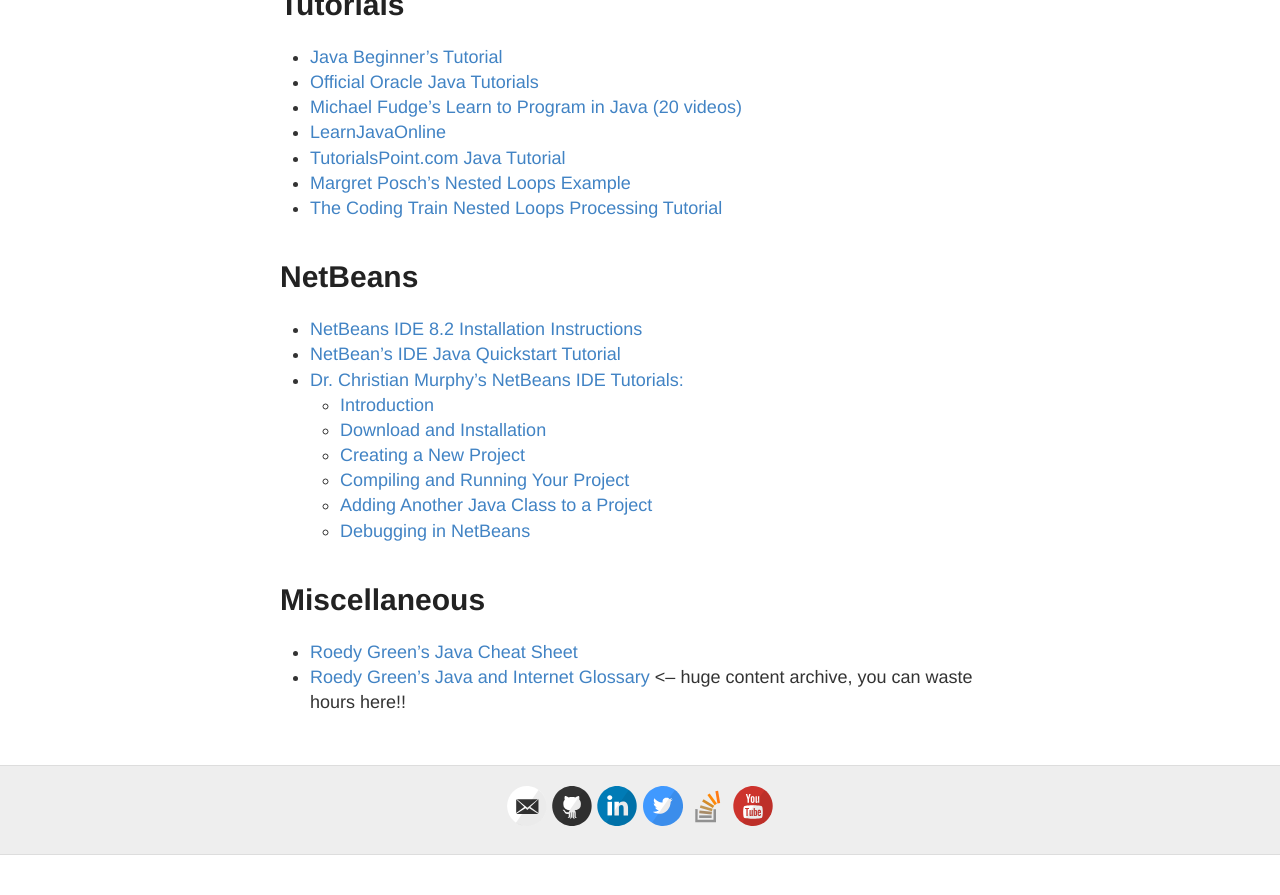
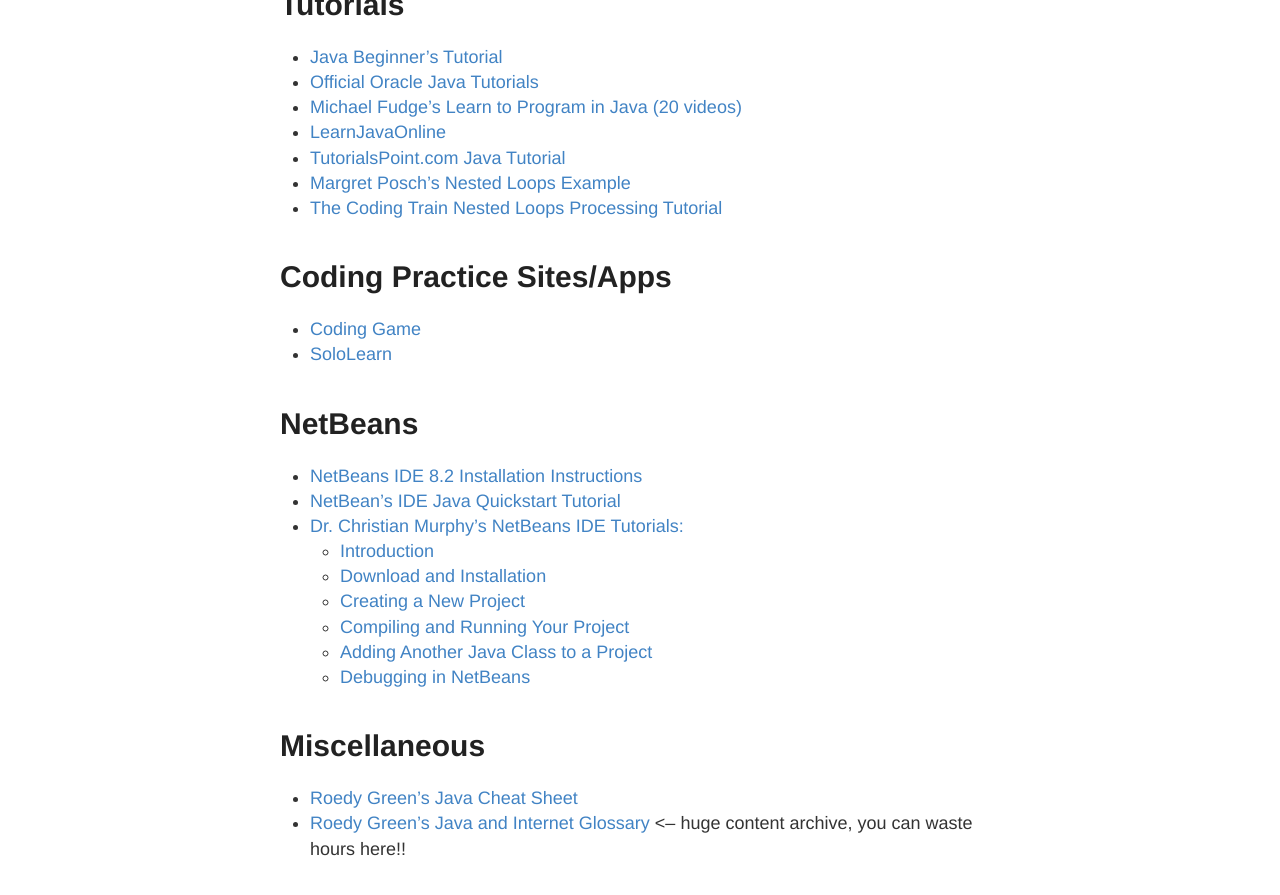
Before and after one commit to jwatson3d/jwatson3d.github.io, a Jekyll site: the page built from _it145/java-resources.md, in a window 1280 px wide and 900 px high, scrolled down 919 px. Shown: the top 895 px of the window. Built offline with Jekyll 4.4.1, drawn with Linux system fonts in a browser that asks for light colours; before the commit the page ends 1774 px from its top, so only the background shows below that.

Commit message:
Add Coding Practice Sites/Apps

```diff
--- a/_it145/java-resources.md
+++ b/_it145/java-resources.md
@@ -29,6 +29,10 @@
 - [Margret Posch's Nested Loops Example](https://www.youtube.com/watch?v=ZcTgmKtvSQ4)
 - [The Coding Train Nested Loops Processing Tutorial](https://www.youtube.com/watch?v=H7frvcAHXps)
 
+# Coding Practice Sites/Apps
+- [Coding Game](https://www.codingame.com)
+- [SoloLearn](https://www.sololearn.com/)
+
 # NetBeans
 - [NetBeans IDE 8.2 Installation Instructions](https://netbeans.org/community/releases/82/install.html)
 - [NetBean's IDE Java Quickstart Tutorial](https://netbeans.org/kb/docs/java/quickstart.html)
```
